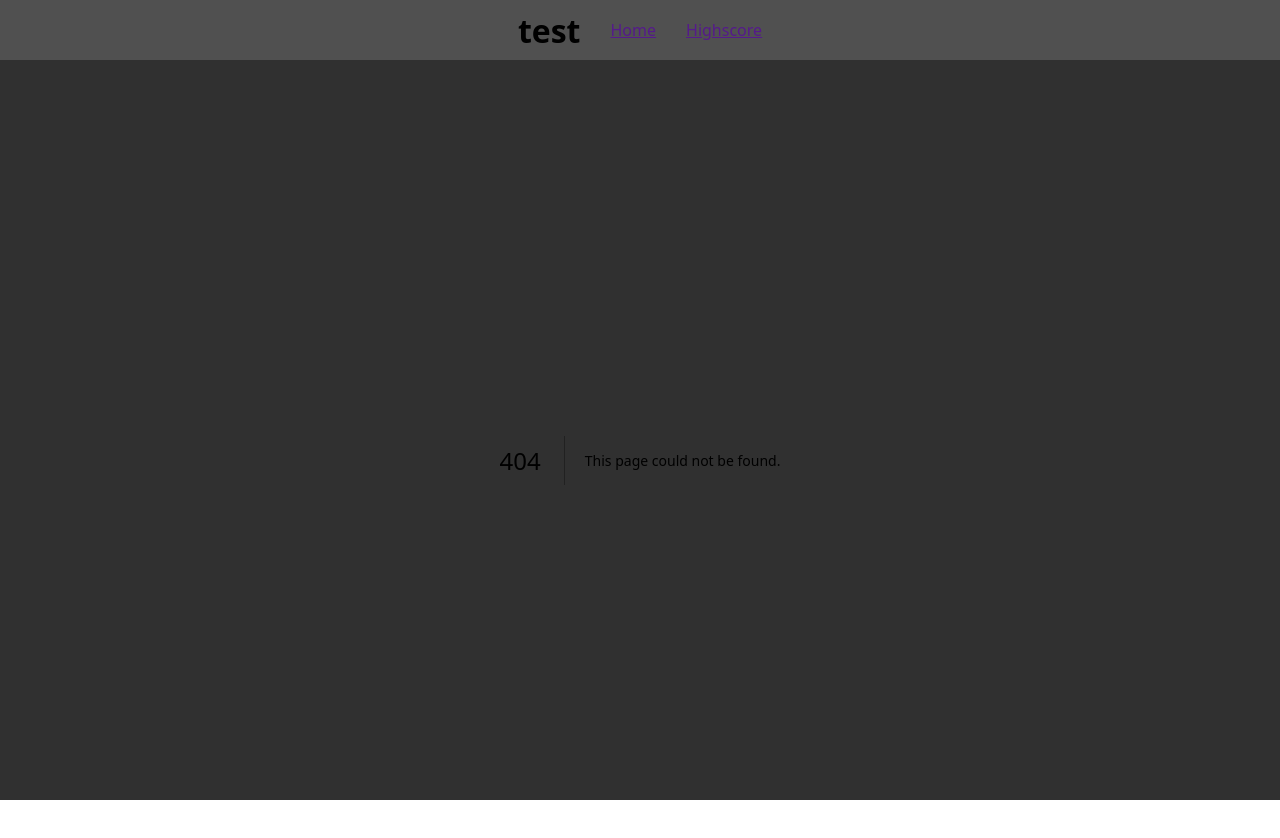
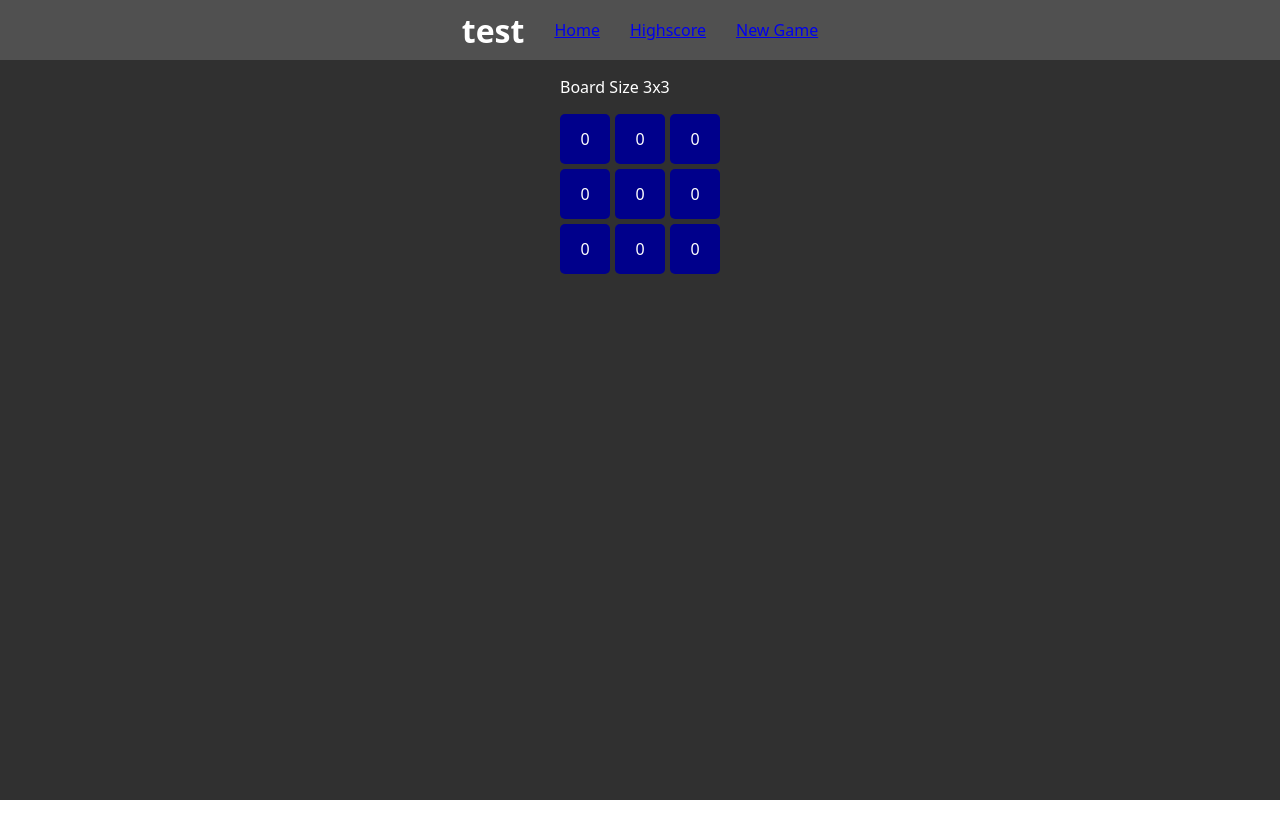
Before and after one commit to Miningmark/2048_react_at_next-js, a Next.js app: page /game/3 in a window 1280 px wide. Before the commit this address had no page. Shown: the top 838 px of the page. After the commit the page ends 800 px from the top, so only its background shows below. Built offline with nearby package versions, Linux system fonts and the light colour scheme.

Commit message:
add playground page

```diff
--- a/src/components/Layout.js
+++ b/src/components/Layout.js
@@ -30,8 +30,9 @@ export default function Layout({ children }) {
       </Head>
       <StyledHeader>
         <h1>test</h1>
-        <Link href={""}>Home</Link>
-        <Link href={""}>Highscore</Link>
+        <Link href="/">Home</Link>
+        <Link href="/">Highscore</Link>
+        <Link href="/newGame">New Game</Link>
       </StyledHeader>
       <StyledMain>{children}</StyledMain>
     </>
--- /dev/null
+++ b/src/pages/game/[size].js
@@ -0,0 +1,46 @@
+import { useRouter } from "next/router";
+import { useEffect, useState } from "react";
+import styled from "styled-components";
+
+const PlayGround = styled.div`
+  display: grid;
+  grid-template-columns: repeat(${(props) => props.$size}, 1fr);
+  grid-template-rows: repeat(${(props) => props.$size}, 1fr);
+  gap: 5px;
+  height: ${(props) => props.$size * 50 + (props.$size - 1) * 5}px;
+  width: ${(props) => props.$size * 50 + (props.$size - 1) * 5}px;
+`;
+
+const Square = styled.div`
+  height: 50px;
+  width: 50px;
+  background-color: darkblue;
+  display: flex;
+  justify-content: center;
+  align-items: center;
+  border-radius: 5px;
+`;
+
+export default function GameBoard() {
+  const [grid, setGrid] = useState([]);
+  //TODO: Grid save at Local Storage
+  const router = useRouter();
+  const size = router.query.size;
+
+  useEffect(() => {
+    setGrid(Array(size * size).fill(0));
+  }, []);
+
+  return (
+    <div>
+      <p>
+        Board Size {size}x{size}
+      </p>
+      <PlayGround $size={size}>
+        {grid.map((value, index) => (
+          <Square key={index}>{value}</Square>
+        ))}
+      </PlayGround>
+    </div>
+  );
+}
--- a/src/styles/styles.js
+++ b/src/styles/styles.js
@@ -10,5 +10,6 @@ export default createGlobalStyle`
     margin: 0;
     padding: 0;
     font-family: system-ui;
+    color: white;
   }
 `;
```
Also changed, not shown: src/pages/newGame.js (added, +40 -0 lines).
